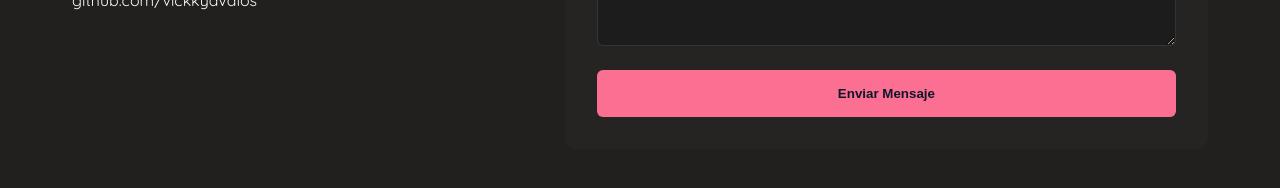
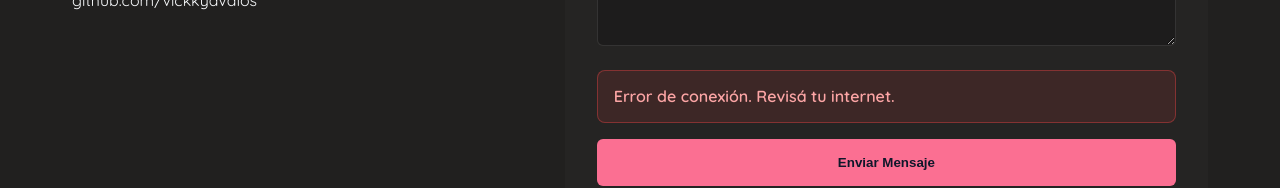
Before and after one commit to vickkyavalos/portafolio, a Vue app in the folder portfolio/: page / in a window 1280 px wide. Both pictures are taken after typing "Sample", "name@example.com", "Sample" into the empty fields and a click on the button "Enviar Mensaje". Shown: the part 3454-3642 px from the top of the page. Built offline with nearby package versions, Linux system fonts and the light colour scheme; a web font is replaced by a local one.

Commit message:
corrigiendo error en form

```diff
--- a/portfolio/src/components/sections/Contact.vue
+++ b/portfolio/src/components/sections/Contact.vue
@@ -6,6 +6,7 @@ const {
   formData,
   errors,
   isSubmitting,
+  notification,
   validateForm
 } = useContactForm()
 </script>
@@ -16,7 +17,6 @@ const {
       <h2 class="section-title">Contacto</h2>
 
       <div class="contact-content">
-
         <div class="contact-info">
           <h3>¡Hablemos!</h3>
           <p>Estoy disponible para nuevos proyectos y oportunidades laborales.</p>
@@ -54,6 +54,10 @@ const {
             <label for="message">Mensaje</label>
             <textarea id="message" rows="5" v-model="formData.message" :class="{ 'error-input': errors.message }"></textarea>
             <span class="error-text" v-if="errors.message">{{ errors.message }}</span>
+          </div>
+
+          <div v-if="notification.show" :class="['notification', notification.type]" role="status">
+            {{ notification.message }}
           </div>
 
           <button type="submit" class="submit-btn" :disabled="isSubmitting">
@@ -137,6 +141,22 @@ input:focus, textarea:focus {
   font-size: 0.8rem;
   margin-top: 0.3rem;
 }
+.notification {
+  margin-bottom: 1rem;
+  padding: 0.8rem 1rem;
+  border-radius: 8px;
+  font-weight: 600;
+}
+.notification.success {
+  background: rgba(34, 197, 94, 0.15);
+  color: #86efac;
+  border: 1px solid rgba(34, 197, 94, 0.35);
+}
+.notification.error {
+  background: rgba(239, 68, 68, 0.12);
+  color: #fca5a5;
+  border: 1px solid rgba(239, 68, 68, 0.4);
+}
 .submit-btn {
   background: var(--accent-color);
   color: #0f172a;
--- a/portfolio/src/composables/useContactForm.js
+++ b/portfolio/src/composables/useContactForm.js
@@ -1,5 +1,4 @@
 import { ref } from 'vue'
-import gsap from 'gsap'
 
 export function useContactForm() {
   const formRef = ref(null)
@@ -19,11 +18,42 @@ export function useContactForm() {
   const validateForm = async (e) => {
     e.preventDefault()
 
+    const trimmedData = {
+      name: formData.value.name.trim(),
+      email: formData.value.email.trim(),
+      message: formData.value.message.trim()
+    }
+
+    errors.value = { name: '', email: '', message: '' }
+
+    if (!trimmedData.name) {
+      errors.value.name = 'Ingresá tu nombre.'
+    }
+
+    if (!trimmedData.email) {
+      errors.value.email = 'Ingresá tu email.'
+    } else if (!/^[^\s@]+@[^\s@]+\.[^\s@]+$/.test(trimmedData.email)) {
+      errors.value.email = 'Ingresá un email válido.'
+    }
+
+    if (!trimmedData.message) {
+      errors.value.message = 'Escribí tu mensaje.'
+    }
+
+    if (errors.value.name || errors.value.email || errors.value.message) {
+      return
+    }
+
     isSubmitting.value = true
 
     try {
       const response = await fetch('https://formspree.io/f/mljrdlwv', {
-
+        method: 'POST',
+        headers: {
+          'Accept': 'application/json',
+          'Content-Type': 'application/json'
+        },
+        body: JSON.stringify(trimmedData)
       })
 
       if (response.ok) {
```
